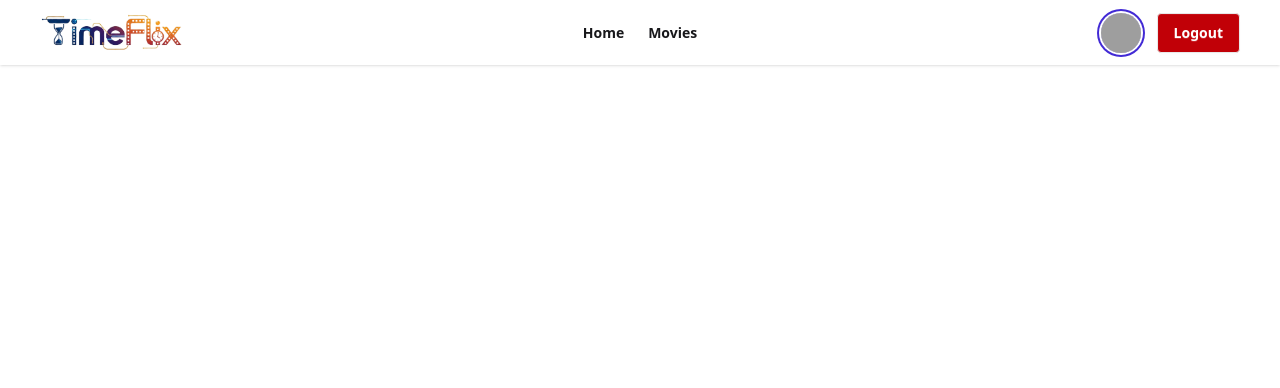
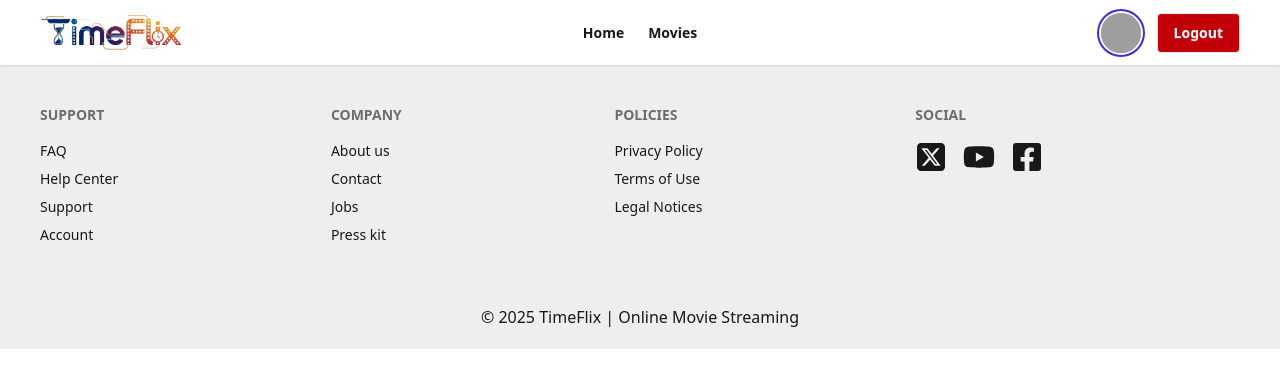
Before and after one commit to abubakar-arman/B12A10-movie-master-pro-client, a React (Vite) app: page / in a window 1280 px wide. Shown: the top 388 px of the page. Built offline with nearby package versions, Linux system fonts and the light colour scheme; grey boxes are pictures that could not be loaded.

Commit message:
Add Footer

```diff
--- a/package.json
+++ b/package.json
@@ -13,6 +13,7 @@
     "@tailwindcss/vite": "^4.1.17",
     "react": "^19.2.0",
     "react-dom": "^19.2.0",
+    "react-icons": "^5.5.0",
     "react-router": "^7.9.6",
     "tailwindcss": "^4.1.17"
   },
--- /dev/null
+++ b/src/components/Footer.jsx
@@ -0,0 +1,52 @@
+import React from 'react';
+import { FaSquareXTwitter, FaYoutube } from "react-icons/fa6";
+import { FaFacebookSquare } from "react-icons/fa";
+
+
+const Footer = () => {
+    return (
+        <>
+            <footer className="footer sm:footer-horizontal bg-base-300 text-base-content p-10">
+                <nav>
+                    <h6 className="footer-title">Support</h6>
+                    <a className="link link-hover">FAQ</a>
+                    <a className="link link-hover">Help Center</a>
+                    <a className="link link-hover">Support</a>
+                    <a className="link link-hover">Account</a>
+                </nav>
+                <nav>
+                    <h6 className="footer-title">Company</h6>
+                    <a className="link link-hover">About us</a>
+                    <a className="link link-hover">Contact</a>
+                    <a className="link link-hover">Jobs</a>
+                    <a className="link link-hover">Press kit</a>
+                </nav>
+                <nav>
+                    <h6 className="footer-title">Policies</h6>
+                    <a className="link link-hover">Privacy Policy</a>
+                    <a className="link link-hover">Terms of Use</a>
+                    <a className="link link-hover">Legal Notices</a>
+                </nav>
+                <nav>
+                    <h6 className="footer-title">Social</h6>
+                    <div className="grid grid-flow-col gap-4">
+                        <a>
+                            <FaSquareXTwitter className='size-8' />
+                        </a>
+                        <a>
+                            <FaYoutube className='size-8' />
+                        </a>
+                        <a>
+                            <FaFacebookSquare className='size-8' />
+                        </a>
+                    </div>
+                </nav>
+            </footer>
+            <div className='bg-base-300 text-base-content p-5 text-center'>
+                <p>© 2025 TimeFlix | Online Movie Streaming</p>
+            </div>
+        </>
+    );
+};
+
+export default Footer;
--- a/src/layouts/RootLayout.jsx
+++ b/src/layouts/RootLayout.jsx
@@ -1,10 +1,12 @@
 import React from 'react';
 import Navbar from '../components/Navbar';
+import Footer from '../components/Footer';
 
 const RootLayout = () => {
     return (
-        <div data-theme='light'>
+        <div className='bg-base-200'>
             <Navbar />
+            <Footer />
         </div>
     );
 };
```
Also changed, not shown: 1 other file (tests, documents, lock files or other folders).
